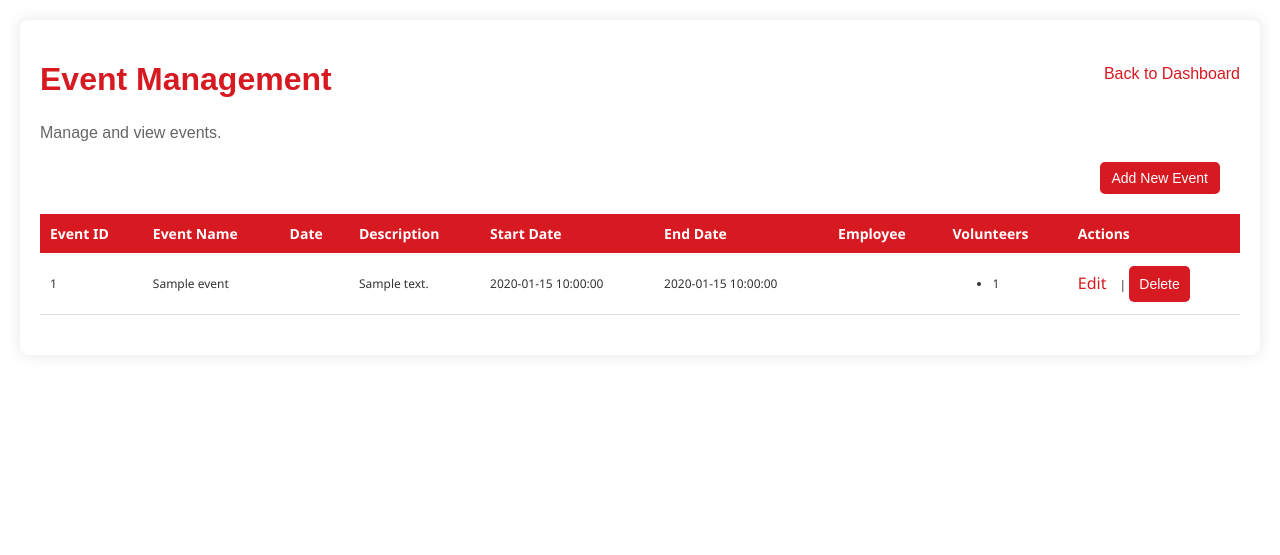
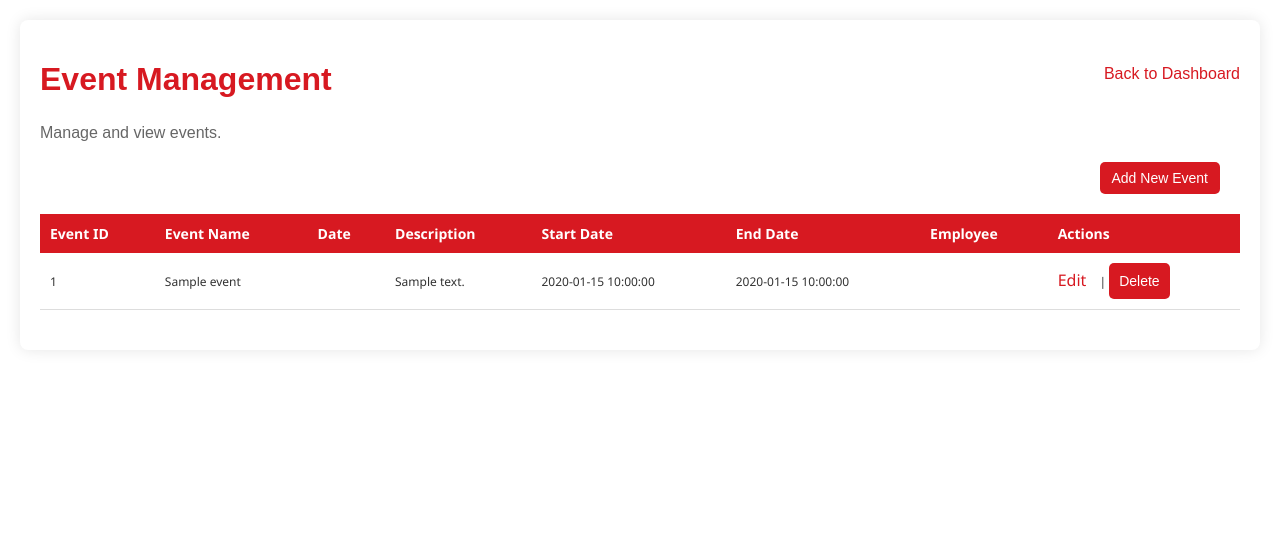
Before and after one commit to MisbahQureshi/MoVo-Management-System, a Flask app: page /event/events in a window 1280 px wide. Shown: the part 52-607 px from the top of the page. Run offline with Flask 3, Linux system fonts and the light colour scheme; a database or web service that is not in the repository returns one stand-in record (values such as "Sample title").

Commit message:
event issue solved for now

```diff
--- a/app/templates/admin/event_management.html
+++ b/app/templates/admin/event_management.html
@@ -20,7 +20,7 @@
                 <th>Start Date</th>
                 <th>End Date</th>
                 <th>Employee</th>
-                <th>Volunteers</th>
+                <!-- <th>Volunteers</th> -->
                 <th>Actions</th>
             </tr>
         </thead>
@@ -34,7 +34,7 @@
                 <td>{{ event.start_date }}</td>
                 <td>{{ event.end_date }}</td>
                 <td>{{ event.employee_id }}</td>
-                <td>
+                <!-- <td>
                     {% if event.volunteers %}
                         <ul>
                             {% for volunteer_id in event.volunteers %}
@@ -44,7 +44,7 @@
                     {% else %}
                         No volunteers assigned
                     {% endif %}
-                </td>
+                </td> -->
                 <td>
                     <a href="{{ url_for('admin.edit_event', event_id=event['_id']) }}">Edit</a> |
                     <form action="{{ url_for('admin.delete_event', event_id=event['_id']) }}" method="POST" style="display:inline;">
@@ -78,10 +78,10 @@
             <label for="description">Description:</label>
             <textarea id="description" name="description" required></textarea><br>
 
-            <label for="volunteers">Select Volunteers:</label>
+            <!-- <label for="volunteers">Select Volunteers:</label>
             <div class="multi-select-dropdown">
                 <select id="volunteers-dropdown" name="volunteers" multiple style="height: 100px; width: 99%;"></select>
-            </div>
+            </div> -->
 
             <input type="submit" value="Add Event">
         </form>
```
Also changed, not shown: app/templates/admin/edit_event.html (+3 -11 lines).
